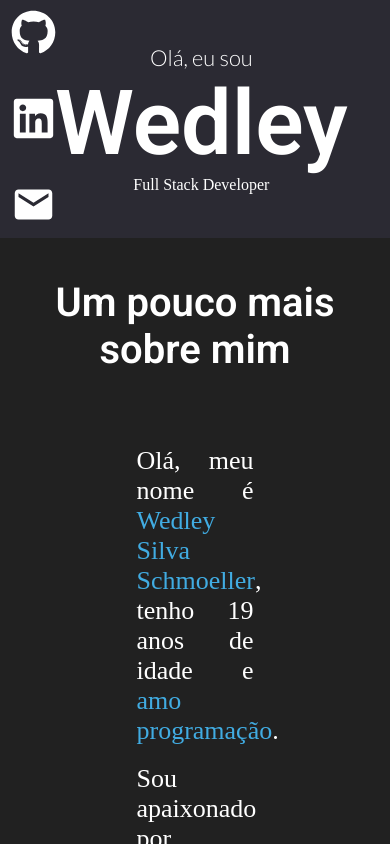
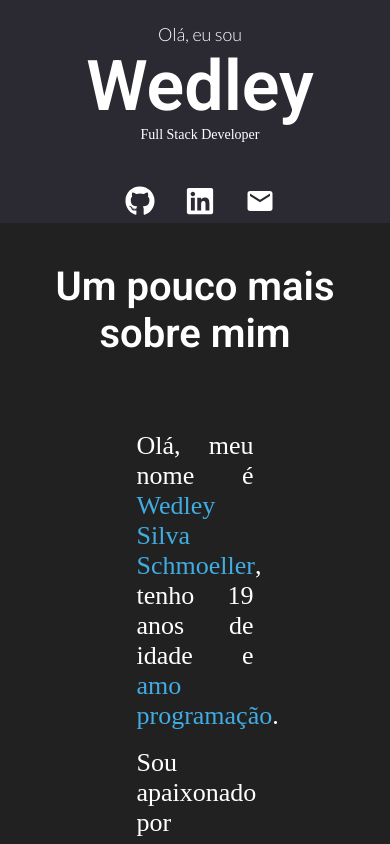
Before and after one commit to WedleySilva/wedley-portifolio, a React (Vite) app: page / in a window 390 px wide. Shown: the top 844 px of the page. Built offline with nearby package versions, Linux system fonts and the light colour scheme.

Commit message:
Responsividade para Mobile no Header

```diff
--- a/src/components/HeaderComp.jsx
+++ b/src/components/HeaderComp.jsx
@@ -4,7 +4,6 @@ import { MdEmail } from "react-icons/md";
 
 const Header = () => (
   <header className='headerComp' id="home">
-
     <div className="headerLeft">
       <div className="iconsHeader">
         <a href="https://github.com/wedleysilva" className="githubIcon" target="_blank" rel="noopener noreferrer">
@@ -23,19 +22,27 @@ const Header = () => (
       <div className="text1Header">
         Olá, eu sou
       </div>
-
       <h1 className="h1Header">
         Wedley
       </h1>
       <div className="text2Header">
         Full Stack Developer
       </div>
+
+      <div className="iconsHeaderMobile">
+        <a href="https://github.com/wedleysilva" className="githubIconMobile" target="_blank" rel="noopener noreferrer">
+          <FaGithub />
+        </a>
+        <a href="https://www.linkedin.com/in/wedley-silva-schmoeller-809104247/" className="linkedinIconMobile" target="_blank" rel="noopener noreferrer">
+          <FaLinkedin />
+        </a>
+        <a href="mailto:wedleysilva21052gmail.com" className="mailIconMobile">
+          <MdEmail />
+        </a>
+      </div>
     </div>
 
-   <div className="headerRight">
-
-   </div>
-
+    <div className="headerRight"></div>
   </header>
 );
 
--- a/src/style/HeaderComp.css
+++ b/src/style/HeaderComp.css
@@ -1,6 +1,5 @@
 @import url("https://fonts.googleapis.com/css2?family=Roboto:wght@600&display=swap");
 @import url("https://fonts.googleapis.com/css2?family=Lato:wght@300&display=swap");
-
 
 .headerComp {
   width: 100%;
@@ -22,7 +21,6 @@
   padding-top: 10px;
   padding-left: 10px;
 }
-
 
 .text1Header {
   color: #ffff;
@@ -57,6 +55,10 @@
   text-decoration: none;
 }
 
+.iconsHeaderMobile {
+  display: none;
+}
+
 .githubIcon, .linkedinIcon {
   font-size: 45px;
   color: #ffff;
@@ -71,6 +73,58 @@
   text-decoration: none;
   color: #41ace2;
   transition: 1.2s;
+}
 
+/*
+                                 <---------------- Mobile ---------------->
+*/
 
+@media only screen and (min-width: 320px) and (max-width: 541px) {
+  .text1Header {
+    padding-top: 10%;
+    color: #ffff;
+    font-family: 'Lato', sans-serif;
+    font-weight: 300;
+    font-size: 18px;
+    text-align: center;
+  }
+
+  .h1Header {
+    color: #ffff;
+    margin: 0;
+    font-family: "Roboto", sans-serif;
+    font-size: 70px;
+    font-weight: 600;
+    text-align: center;
+  }
+
+  .text2Header {
+    color: #ffff;
+    font-family: "Times New Roman", Times, serif;
+    text-align: center;
+    font-size: 14px;
+    padding-bottom: 10%;
+  }
+
+  .iconsHeader {
+    display: none;
+  }
+
+  .iconsHeaderMobile {
+    display: flex;
+    flex-direction: row;
+    justify-content: center;
+    gap: 30px;
+    padding-top: 20px;
+  }
+
+  .githubIconMobile, .linkedinIconMobile {
+    font-size: 30px !important;
+    color: #ffff;
+  }
+
+  .mailIconMobile {
+    font-size: 30px !important;
+    color: #ffff;
+  }
 }
```
Lines whose indentation alone changed are shown as unchanged.
